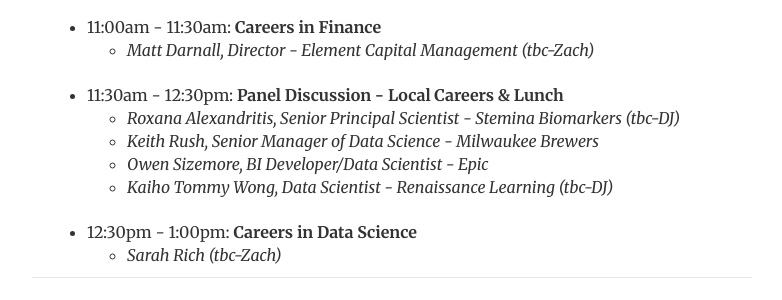
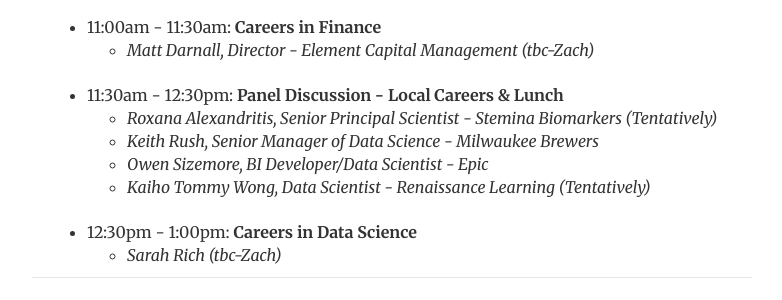
Before and after one commit to julietteBruce/MathCareers, a Jekyll site: the page built from schedule/index.html, in a window 1280 px wide. Shown: the part 379-679 px from the top of the page, without its empty margins (248-1030 px from the left). Built offline with Jekyll 4.4.1, drawn with Linux system fonts in a browser that asks for light colours.

Commit message:
Schedule

```diff
--- a/schedule/index.html
+++ b/schedule/index.html
@@ -28,10 +28,10 @@
 	<br>
 	<li>11:30am - 12:30pm: <b>Panel Discussion - Local Careers & Lunch</b></li>
 		<ul>
-			<li><i>Roxana Alexandritis, Senior Principal Scientist - Stemina Biomarkers (tbc-DJ)</i></li>
+			<li><i>Roxana Alexandritis, Senior Principal Scientist - Stemina Biomarkers (Tentatively)</i></li>
 			<li><i>Keith Rush, Senior Manager of Data Science - Milwaukee Brewers</i></li>
 			<li><i>Owen Sizemore, BI Developer/Data Scientist - Epic</i></li>
-			<li><i>Kaiho Tommy Wong, Data Scientist - Renaissance Learning (tbc-DJ)</i></li>
+			<li><i>Kaiho Tommy Wong, Data Scientist - Renaissance Learning (Tentatively)</i></li>
 		</ul>
 	<br>
 	<li>12:30pm - 1:00pm: <b>Careers in Data Science</b></li>
```
